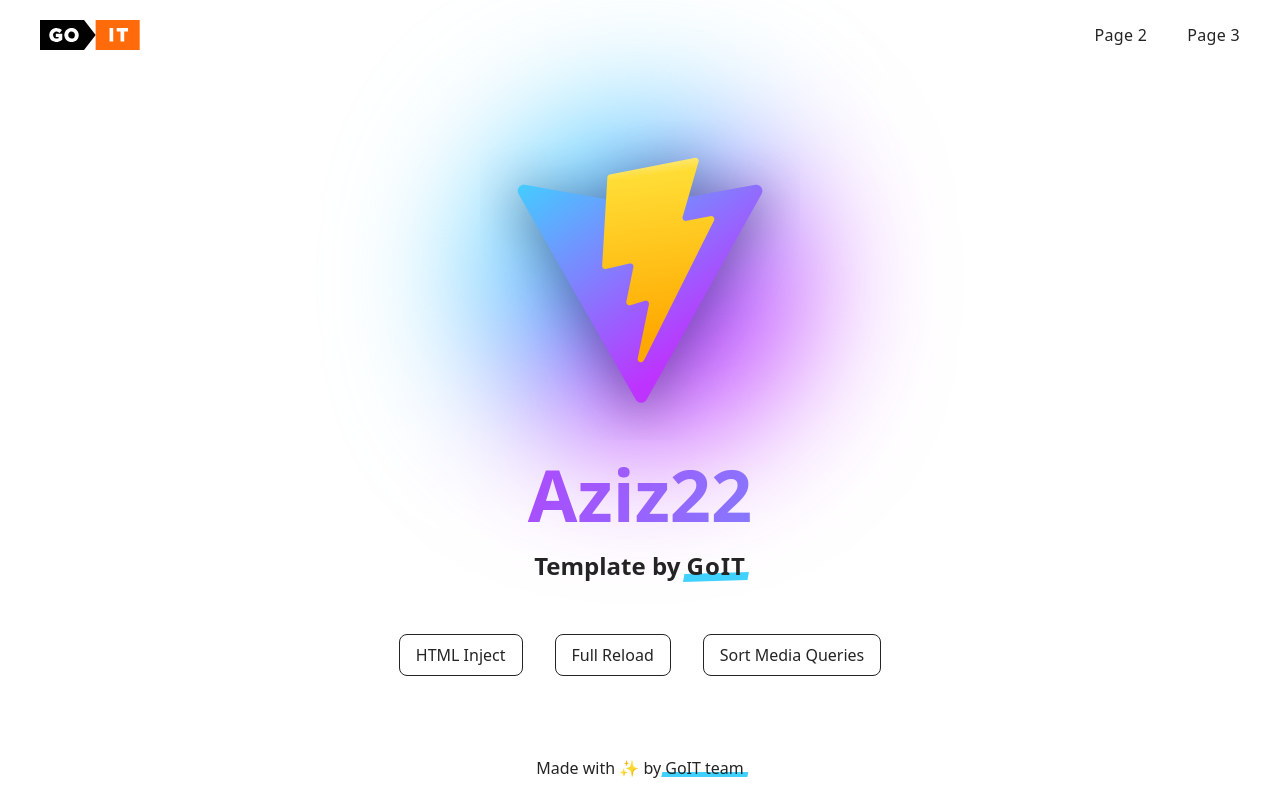
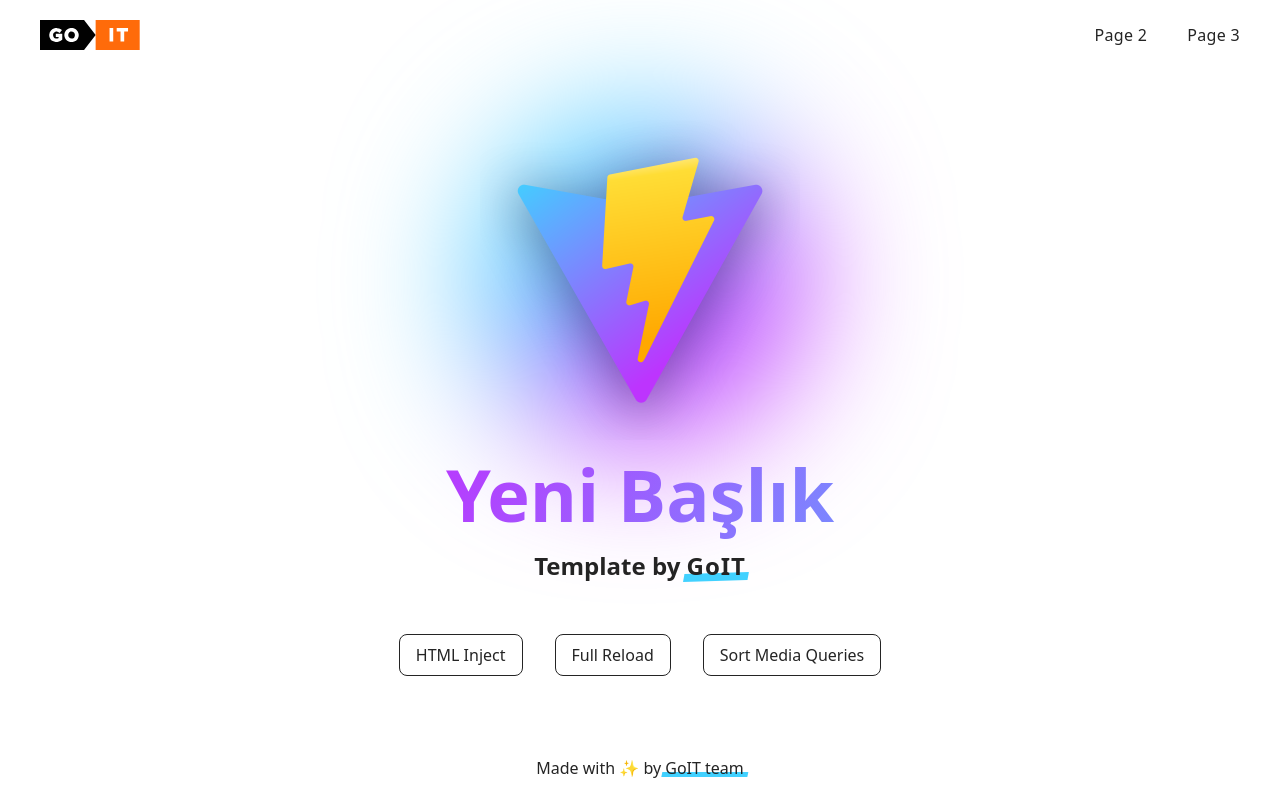
Before and after one commit to azizkaymazgoit/proje1, a plain HTML site: page index.html in a window 1280 px wide. Drawn offline with Linux system fonts and the light colour scheme.

Commit message:
Deploying to gh-pages from @ azizkaymazgoit/proje1@1f3d4691dd3f9af561a286ae54e0dad85e6aaa35 🚀

```diff
--- a/index.html
+++ b/index.html
@@ -54,7 +54,7 @@
       </a>
     </div>
     <h1 class="main-title">
-      <span class="main-title-gradient">Aziz22</span>
+      <span class="main-title-gradient">Yeni Başlık</span>
       Template by
       <a
         class="main-title-link"
```
